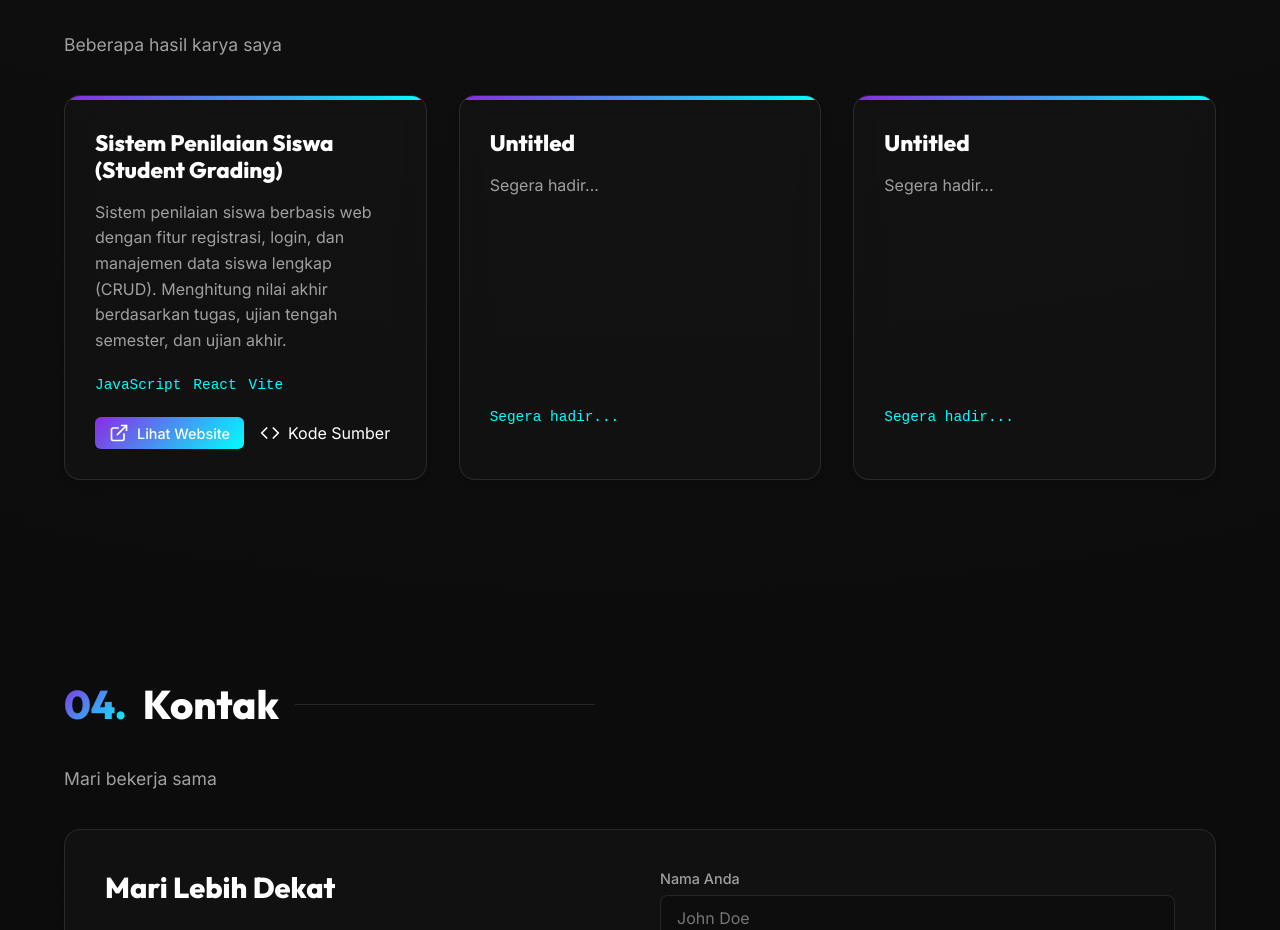
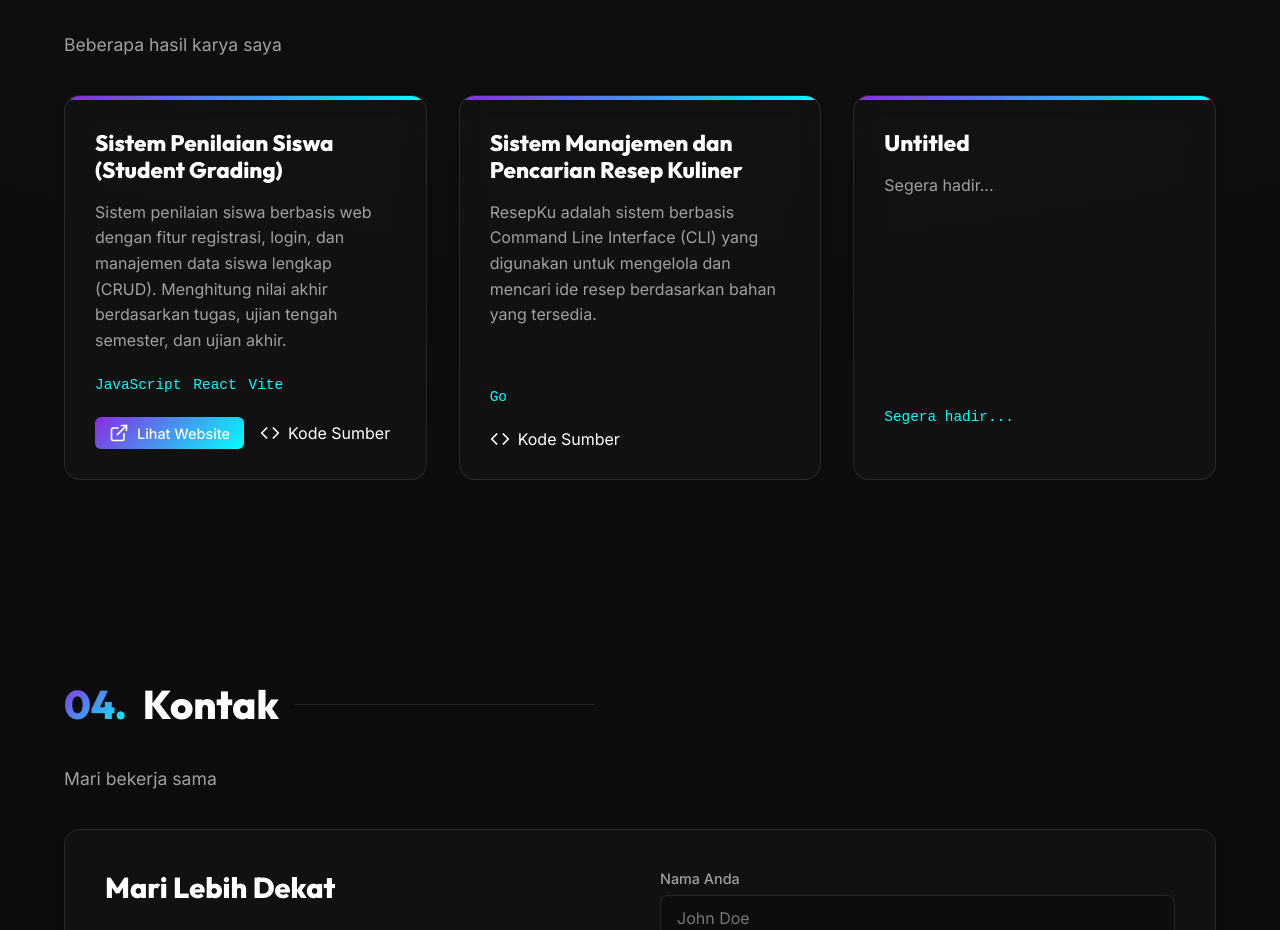
Before and after one commit to voltrexx-v1/Portofolio, a React (Vite) app: page / in a window 1280 px wide. Shown: the part 2280-3210 px from the top of the page. Built offline with nearby package versions, Linux system fonts and the light colour scheme.

Commit message:
Update Project

```diff
--- a/src/data/dictionary.js
+++ b/src/data/dictionary.js
@@ -45,10 +45,10 @@ export const dict = {
           links: { github: "https://github.com/voltrexx-v1/Sistem-Penilaian-Siswa", live: "https://voltrexx-v1.github.io/Sistem-Penilaian-Siswa/#/login" }
         },
         {
-          title: "Untitled",
-          description: "Coming soon...",
-          tech: ["Coming soon..."],
-          links: { github: "#", live: "#" }
+          title: "Culinary Recipe Management and Search System",
+          description: "ResepKu is a Command Line Interface (CLI)-based system used to manage and search for recipe ideas based on available ingredients.",
+          tech: ["Go"],
+          links: { github: "https://github.com/voltrexx-v1/Sistem-Manajemen-dan-Pencarian-Resep-Kuliner.git", live: "#" }
         },
         {
           title: "Untitled",
@@ -116,10 +116,10 @@ export const dict = {
           links: { github: "https://github.com/voltrexx-v1/Sistem-Penilaian-Siswa", live: "https://voltrexx-v1.github.io/Sistem-Penilaian-Siswa/#/login" }
         },
         {
-          title: "Untitled",
-          description: "Segera hadir...",
-          tech: ["Segera hadir..."],
-          links: { github: "#", live: "#" }
+          title: "Sistem Manajemen dan Pencarian Resep Kuliner",
+          description: "ResepKu adalah sistem berbasis Command Line Interface (CLI) yang digunakan untuk mengelola dan mencari ide resep berdasarkan bahan yang tersedia.",
+          tech: ["Go"],
+          links: { github: "https://github.com/voltrexx-v1/Sistem-Manajemen-dan-Pencarian-Resep-Kuliner.git", live: "#" }
         },
         {
           title: "Untitled",
```
